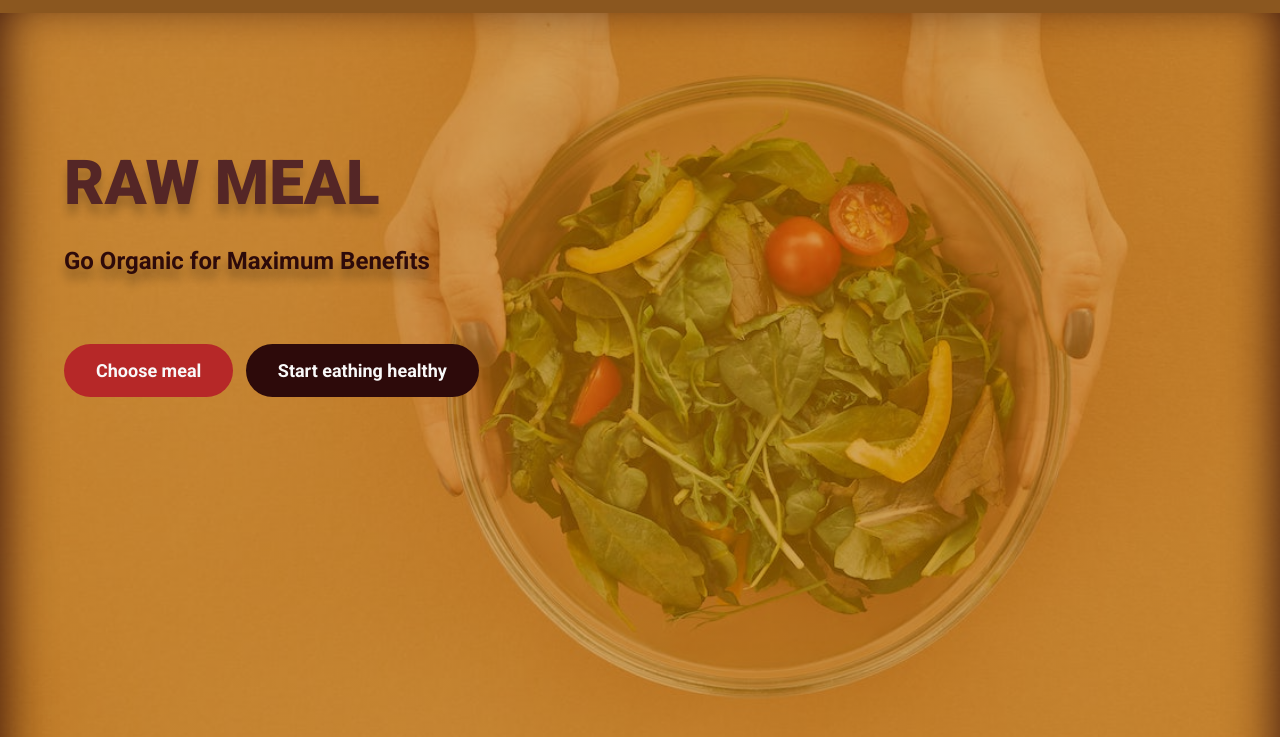
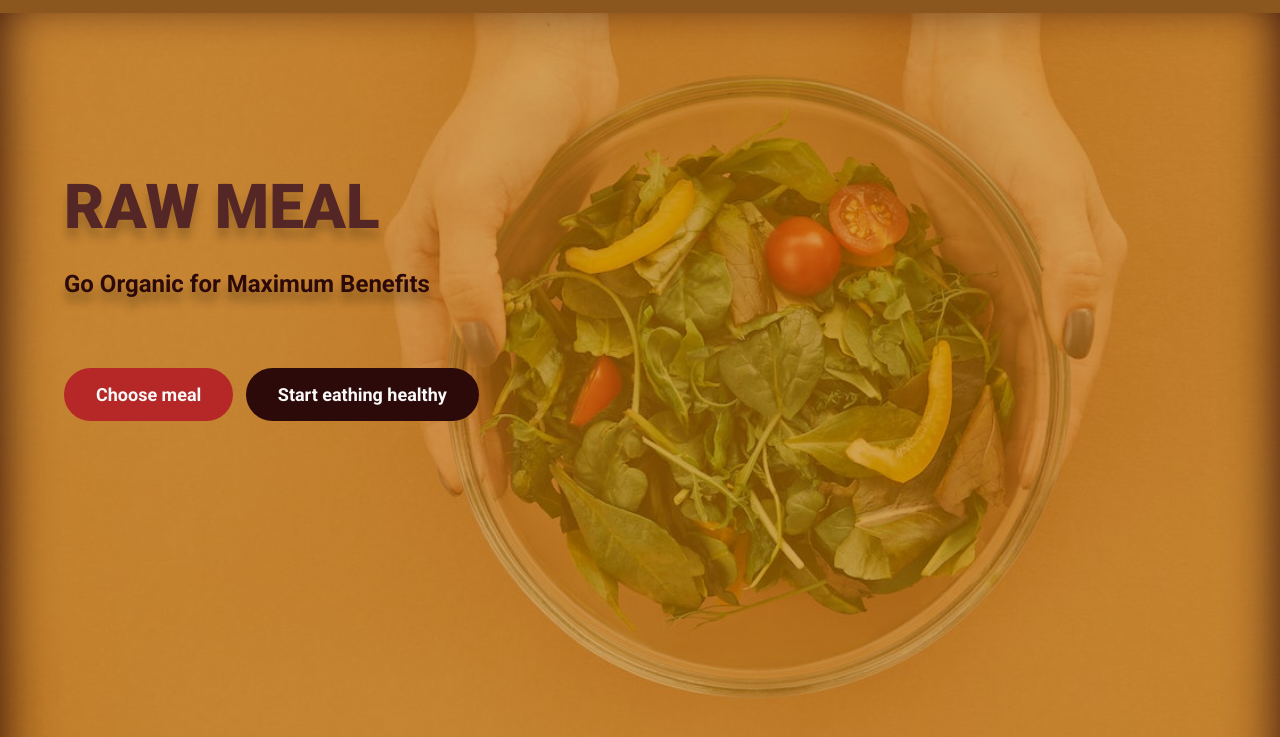
Before and after one commit to MowgliGit/website-for-raw-meals, a plain HTML site: page index.html in a window 1280 px wide. Shown: the part 63-800 px from the top of the page. Drawn offline with nearby package versions, Linux system fonts and the light colour scheme.

Commit message:
some changes

```diff
--- a/css/style.css
+++ b/css/style.css
@@ -81,6 +81,8 @@ body {
   color: #555;
   overflow-x: hidden;
   position: relative;
+  max-width: 1550px;
+  margin: 0 auto;
 }
 /*  */
 .container {
@@ -157,6 +159,11 @@ hr {
 /* ***************** */
 /* HEADER NAVIGATION */
 /* ***************** */
+main {
+  max-width: 1550px;
+  margin: 0 auto;
+  position: relative;
+}
 header {
   background-color: #8b571f;
   padding: 1.6rem 3.2rem;
@@ -165,9 +172,11 @@ header {
   align-items: center;
   position: fixed;
   top: 0;
-  left: 0;
+
+  z-index: 1000;
+  max-width: 1550px;
+  margin: 0 auto;
   width: 100%;
-  z-index: 1000;
 }
 
 .logo-img {
@@ -252,10 +261,10 @@ header {
   position: relative;
 }
 .container-text-box {
-  height: 40rem;
+  height: 60rem;
   display: flex;
   justify-content: start;
-  align-items: flex-end;
+  align-items: center;
   padding-left: 6.4rem;
 }
 .heading-primary {
```
